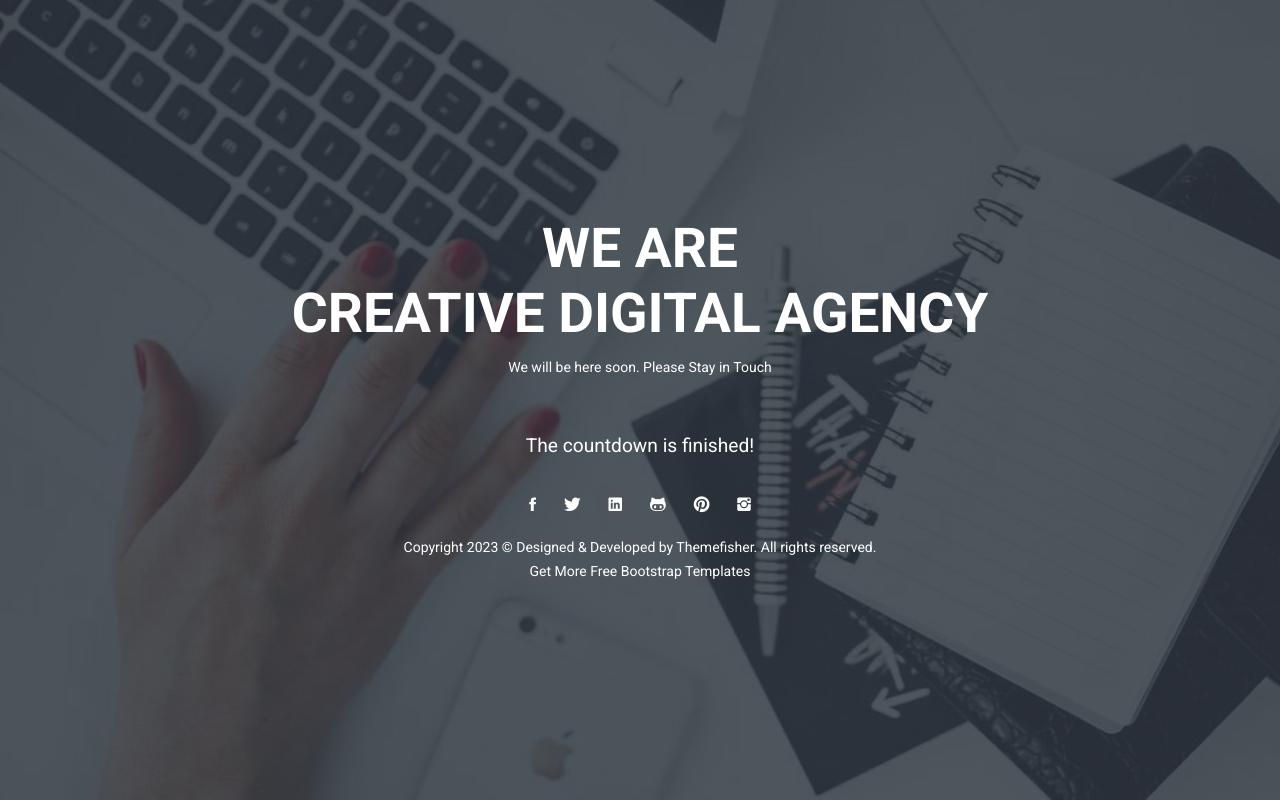
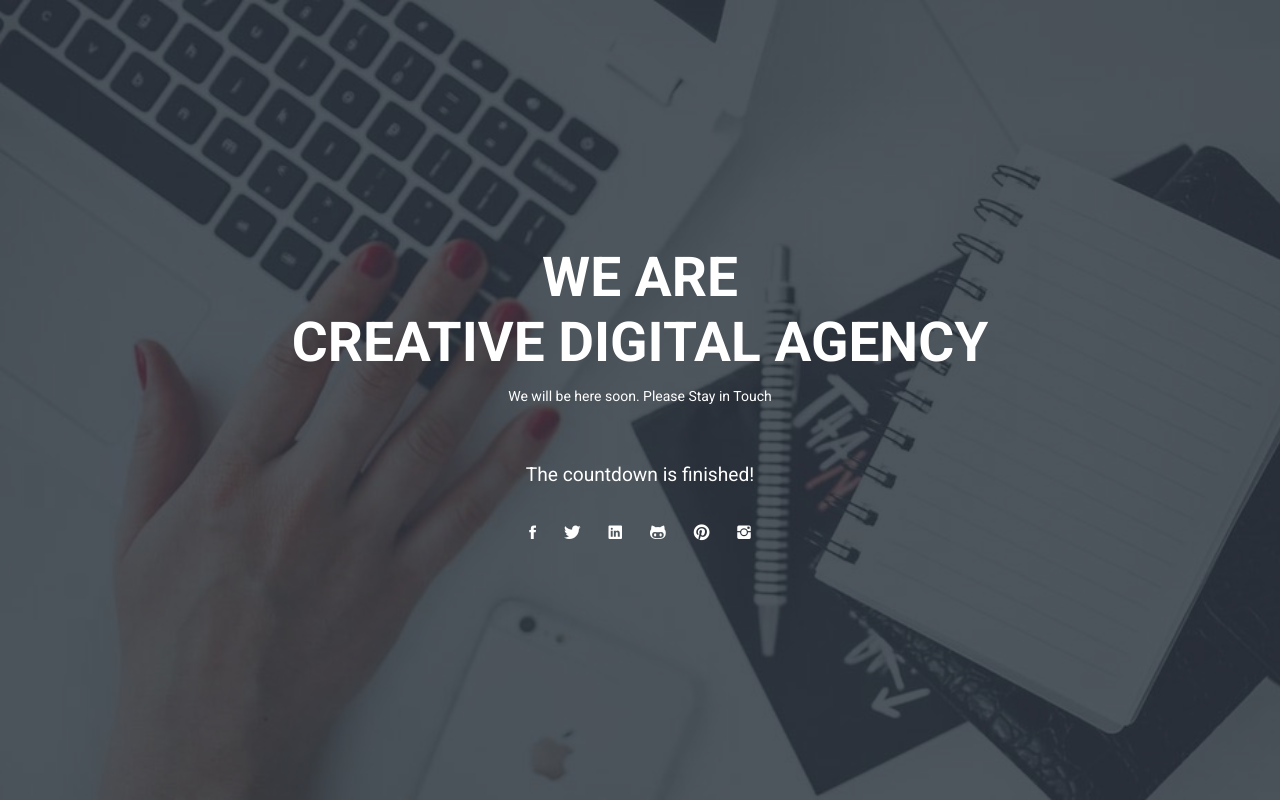
Before and after one commit to baker-bakes/baker-bakes.github.io, a plain HTML site: page coming-soon.html in a window 1280 px wide. Drawn offline with Linux system fonts and the light colour scheme; some packages are replaced by stand-ins of ours; files whose address does not match are found by name; a web font is replaced by a local one.

Commit message:
Update coming-soon.html
remove template code

```diff
--- a/coming-soon.html
+++ b/coming-soon.html
@@ -1,11 +1,5 @@
 <!DOCTYPE html>
 
-<!--
- // WEBSITE: https://themefisher.com
- // TWITTER: https://twitter.com/themefisher
- // FACEBOOK: https://www.facebook.com/themefisher
- // GITHUB: https://github.com/themefisher/
--->
 
 <html lang="en">
   <head>
@@ -86,22 +80,6 @@
                   </li>
                 </ul>
               </div>
-              <p class="copyright mb-0">
-                Copyright
-                <script>
-                  document.write(new Date().getFullYear());
-                </script>
-                &copy; Designed & Developed by
-                <a class="text-white" href="http://www.themefisher.com"
-                  >Themefisher</a
-                >. All rights reserved. <br />
-                Get More
-                <a
-                  class="text-white"
-                  href="https://themefisher.com/free-bootstrap-templates/"
-                  >Free Bootstrap Templates</a
-                >
-              </p>
             </div>
           </div>
         </div>
```
